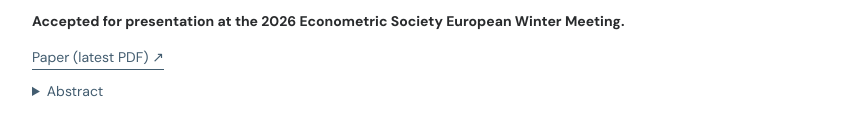
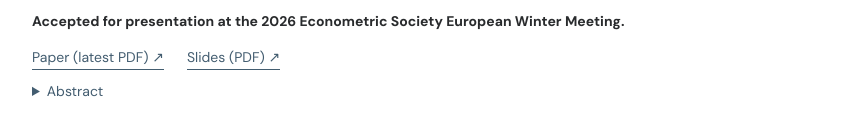
Before and after one commit to jiahao-chen-econ/jiahao-chen-econ.github.io, a plain HTML site: page index.html in a window 1280 px wide. Shown: the part 531-667 px from the top of the page, without its empty margins (216-1063 px from the left). Drawn offline with Linux system fonts and the light colour scheme.

Commit message:
Link the 25-minute job market paper slides
Co-Authored-By: Claude Opus 5.5 <noreply@anthropic.com>
Claude-Session: https://claude.ai/code/session_018Md9AjdNsCB9tpX1V8mbUQ

```diff
--- a/index.html
+++ b/index.html
@@ -1,5 +1,5 @@
 <!doctype html>
-<!-- Last updated: November 12, 2026. -->
+<!-- Last updated: November 25, 2026. -->
 <html lang="en">
 <head>
   <meta charset="utf-8">
@@ -106,6 +106,7 @@
         <p class="presentation-note"><strong>Accepted for presentation at the 2026 Econometric Society European Winter Meeting.</strong></p>
         <div class="paper-actions">
           <a class="link-placeholder" href="jmp.pdf">Paper (latest PDF) ↗</a>
+          <a class="link-placeholder" href="jmp-slides.pdf">Slides (PDF) ↗</a>
           <details>
             <summary>Abstract</summary>
             <p id="jmp-abstract">I develop a dynamic oligopoly model to quantify the returns to R&amp;D and the effects of innovation policies in product-line markets. In such markets, firms invest in R&amp;D to advance the technological frontier and adjust their product menus to serve heterogeneous consumers and to compete with rivals. I apply the model to the desktop graphics processing unit (GPU) market, a duopoly between Nvidia and AMD. I find that, over 2011–2020, the average dollar of private R&amp;D generates about $9 of within-market surplus net of that dollar, with the firms capturing $3 and consumers the remainder. I then compare the two levers of innovation policy: an R&amp;D credit that lowers the cost of research, and product rebates intended to raise its reward. Counterfactual simulations reveal that public support generates far less surplus per dollar than the average social return to private R&amp;D. A subsidy on frontier products can even discourage innovation: it may lower prices for consumers and raise the firms' profit, but reduce the incentive to advance the cutting edge.</p>
```
Also changed, not shown: 1 other file.
